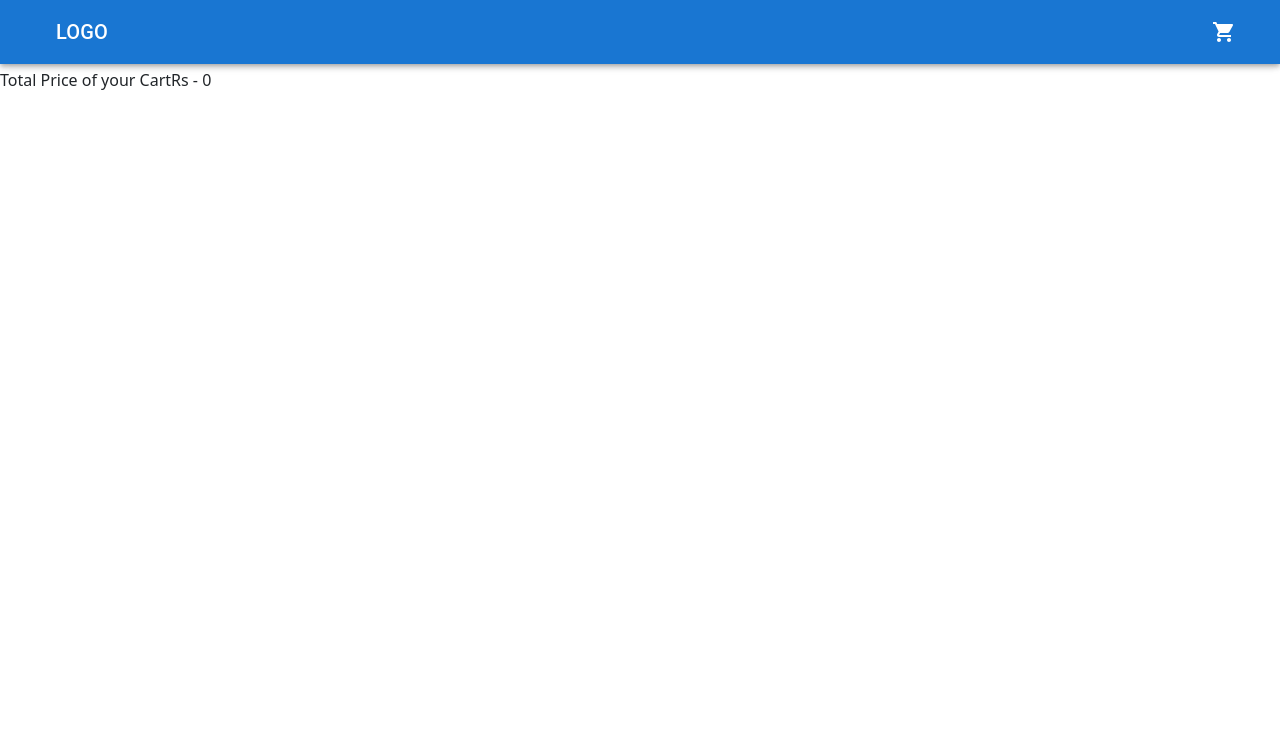
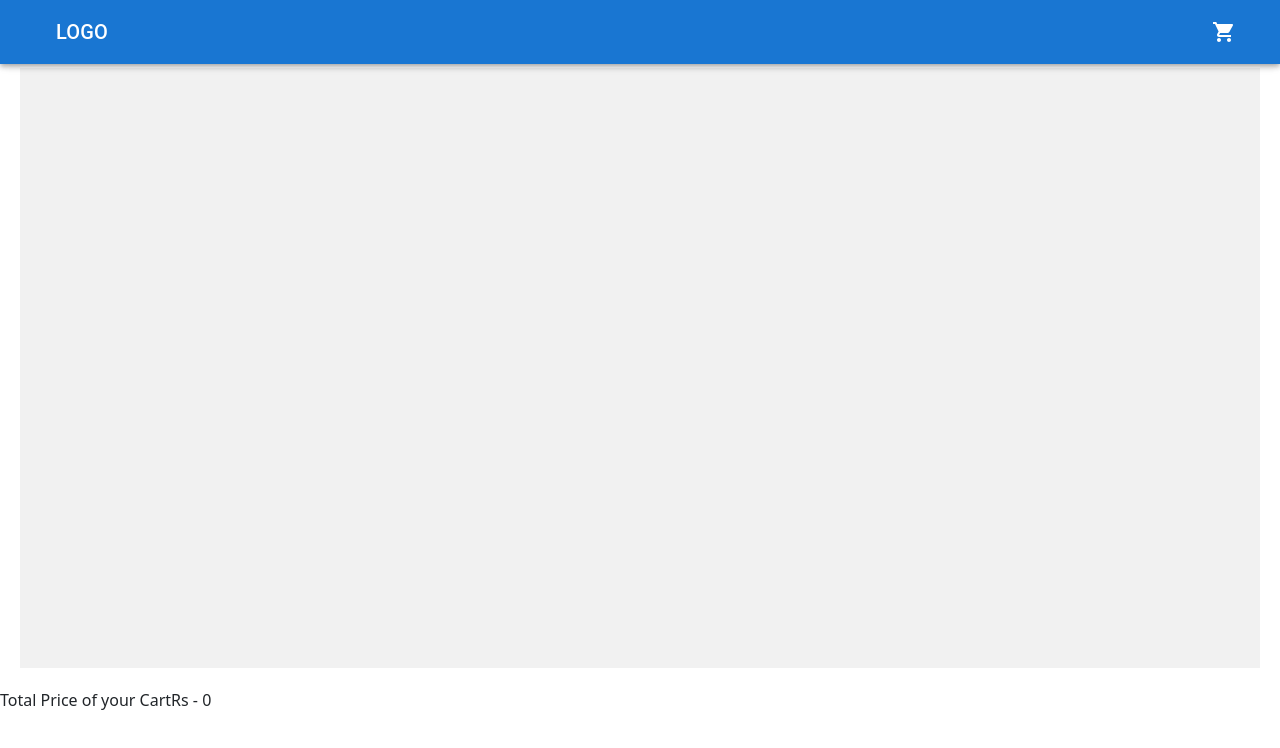
Before and after one commit to ek-60/bar-app, a React (Create React App) app: page /Cart in a window 1280 px wide. Both pictures are taken after a click on the button 1224 px from the left and 32 px from the top of the page. Shown: the top 748 px of the page. Built offline with nearby package versions, Linux system fonts and the light colour scheme.

Commit message:
cart sivun muokkausta

```diff
--- a/src/components/pages/cart.js
+++ b/src/components/pages/cart.js
@@ -1,4 +1,5 @@
 import React, { useEffect, useState } from "react";
+import "./cartStyle.css";
 
 const Cart = ({ cart, setCart, handleChange }) => {
   const [price, setPrice] = useState(0);
@@ -21,6 +22,9 @@ const Cart = ({ cart, setCart, handleChange }) => {
   });
 
   return (
+    <div>
+      <div className="scrollable-div">
+        <div>
           <article>
             {cart.map((item) => (
               <div className="cart_box" key={item.id}>
@@ -39,11 +43,14 @@ const Cart = ({ cart, setCart, handleChange }) => {
                 </div>
               </div>
             ))}
+          </article>
+        </div>
+      </div>
       <div className="total">
         <span>Total Price of your Cart</span>
         <span>Rs - {price}</span>
       </div>
-    </article>
+    </div>
   );
 };
 
--- /dev/null
+++ b/src/components/pages/cartStyle.css
@@ -0,0 +1,9 @@
+.scrollable-div {
+  background-color: #f1f1f1;
+  height: 600px;
+  /* width: 400px; */
+  overflow-y: scroll;
+  margin: 20px;
+  text-align: justify;
+  padding: 20px;
+}
```
Lines whose indentation alone changed are shown as unchanged.
